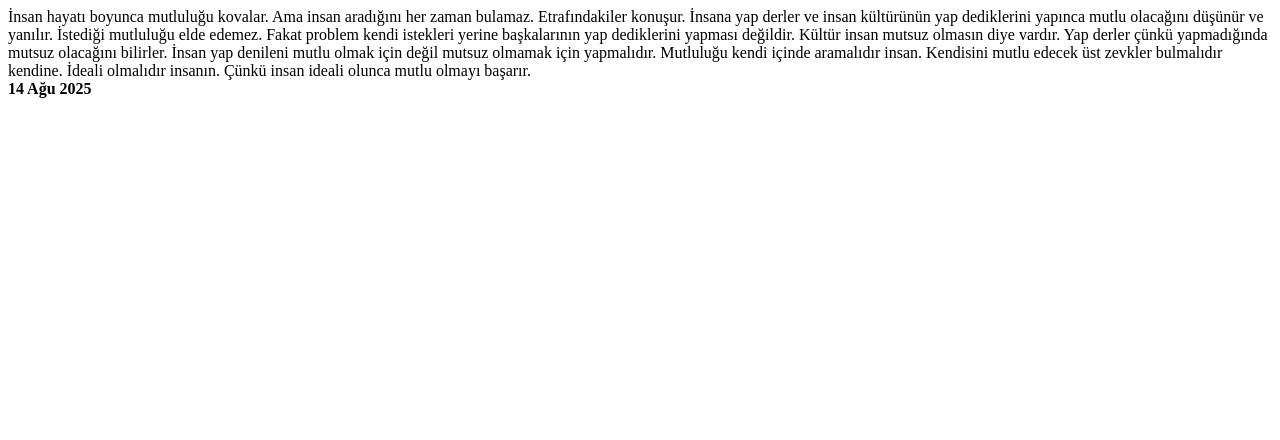
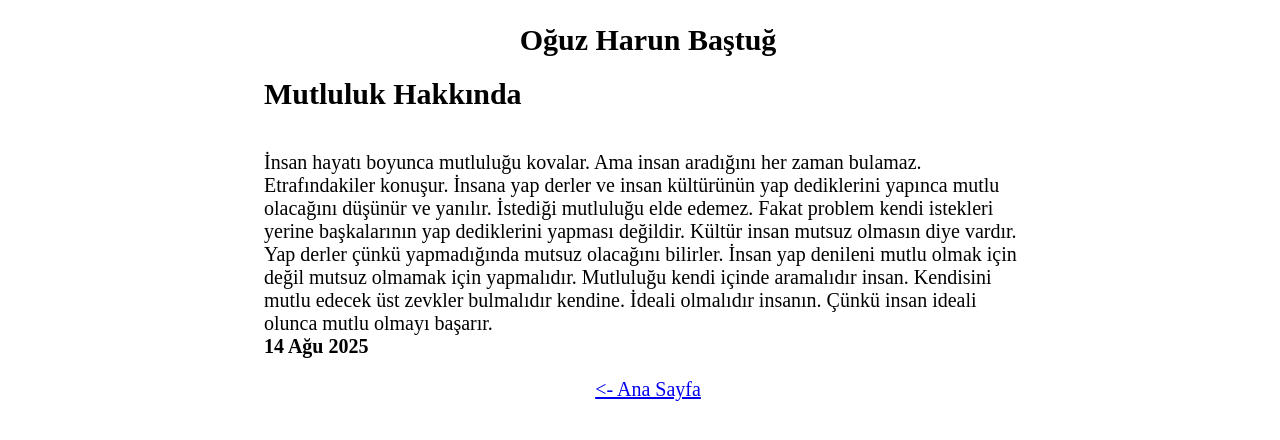
Before and after one commit to oguzharunb/oguzharunb.com.tr, a plain HTML site: page mutluluk_hakkinda.html in a window 1280 px wide. Drawn offline with Linux system fonts and the light colour scheme.

Commit message:
chore: css güncellemeleri

```diff
--- a/index.html
+++ b/index.html
@@ -1,16 +1,26 @@
 <!DOCTYPE html>
-<html lang="en">
+<html lang="tr">
+
 <head>
 	<meta charset="UTF-8">
 	<meta name="viewport" content="width=device-width, initial-scale=1.0">
-	<title>Document</title>
+	<title>Oğuz Harun Baştuğ</title>
+	<link rel="stylesheet" href="style.css">
 </head>
+
 <body>
-	<header>
-		Oğuz Harun Baştuğ
-	</header>
-	<ul>
-		<li><a href="mutluluk_hakkinda.html">Mutluluk Hakkında</a></li>
-	</ul>
+	<div class="container">
+		<div class="content">
+
+			<header class="header">
+				<div class="title">Oğuz Harun Baştuğ</div>
+			</header>
+
+			<ul>
+				<li><a href="mutluluk_hakkinda.html">Mutluluk Hakkında</a></li>
+			</ul>
+		</div>
+	</div>
 </body>
+
 </html>
--- a/mutluluk_hakkinda.html
+++ b/mutluluk_hakkinda.html
@@ -1,11 +1,21 @@
 <!DOCTYPE html>
-<html lang="en">
+<html lang="tr">
+
 <head>
 	<meta charset="UTF-8">
 	<meta name="viewport" content="width=device-width, initial-scale=1.0">
-	<title>Document</title>
+	<title>Oğuz Harun Baştuğ</title>
+	<link rel="stylesheet" href="style.css">
 </head>
+
 <body>
+	<div class="container">
+		<div class="content">
+			<header class="header">
+				<div class="title">Oğuz Harun Baştuğ</div>
+			</header>
+			<h1>Mutluluk Hakkında</h1>
+			<p>
 				İnsan hayatı boyunca mutluluğu kovalar. Ama insan aradığını her zaman bulamaz. Etrafındakiler
 				konuşur. İnsana yap derler ve insan kültürünün yap dediklerini yapınca mutlu olacağını düşünür
 				ve yanılır. İstediği mutluluğu elde edemez. Fakat problem kendi istekleri yerine başkalarının yap
@@ -14,5 +24,10 @@
 				Mutluluğu kendi içinde aramalıdır insan. Kendisini mutlu edecek üst zevkler bulmalıdır kendine.
 				İdeali olmalıdır insanın. Çünkü insan ideali olunca mutlu olmayı başarır.<br>
 				<b>14 Ağu 2025</b>
+			</p>
+			<a href="index.html"><- Ana Sayfa</a>
+		</div>
+	</div>
 </body>
+
 </html>
--- /dev/null
+++ b/style.css
@@ -0,0 +1,31 @@
+.container {
+	width: 100vw;
+	display: flex;
+	justify-content: center;
+}
+
+.content {
+	height: 100vh;
+	width: 60%;
+	font-size: 20px;
+	display: flex;
+	flex-direction: column;
+	align-items: center;
+	margin-top: 15px;
+}
+
+.title {
+	font-size: 30px;
+	font-weight: bold;
+	color: #000;
+}
+
+.content h1 {
+	align-self: flex-start;
+	font-size: 30px;
+	font-weight: bold;
+	color: #000;
+}
+
+.content p {
+}
```
Lines whose indentation alone changed are shown as unchanged.
